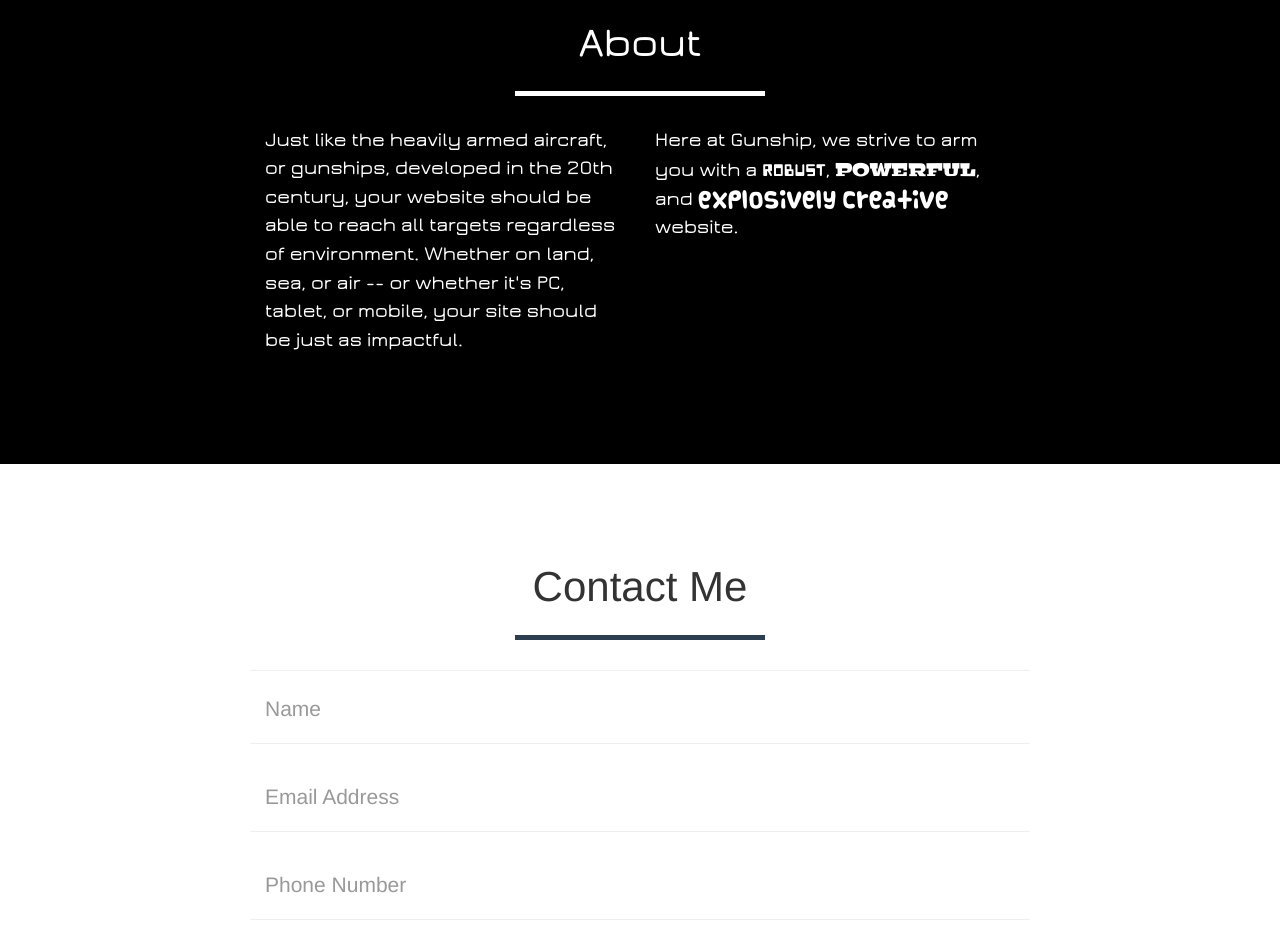
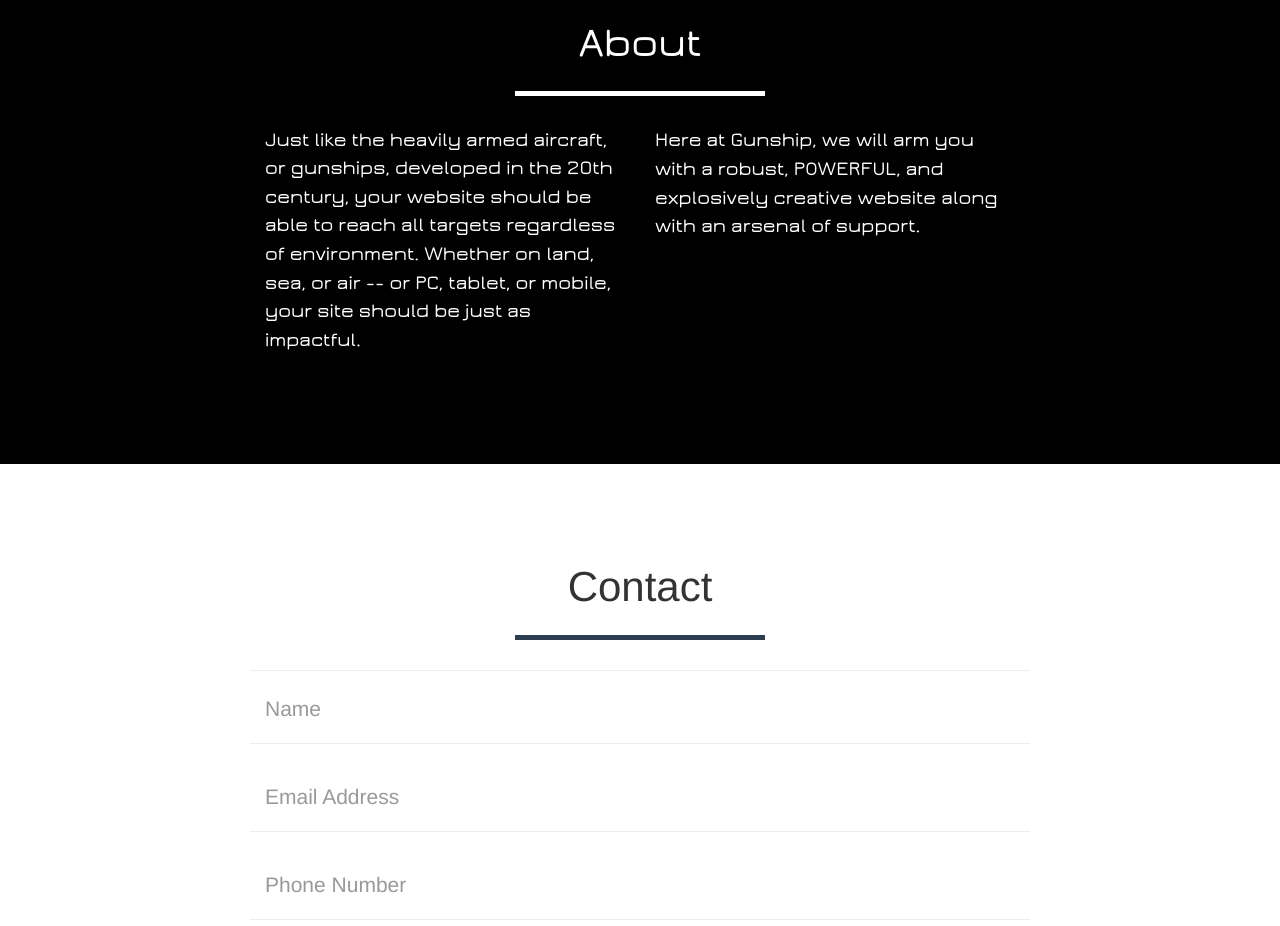
Before and after one commit to matthewsparr/gunship, a website with bundled scripts: page client/index.html in a window 1280 px wide. Shown: the part 1440-2366 px from the top of the page. Built offline with nearby package versions, Linux system fonts and the light colour scheme.

Commit message:
scaling on keys

```diff
--- a/client/css/freelancer.css
+++ b/client/css/freelancer.css
@@ -690,17 +690,14 @@
 }
 
 #robust {
-  font-family: "data";
   font-size: 20px;
 }
 
 #powerful {
-  font-family: "Bigfish";
     font-size: 20px;
 }
 
 #creative {
-  font-family: "Vanilla";
     font-size: 20px;
 }
 
--- a/client/index.html
+++ b/client/index.html
@@ -9,7 +9,7 @@
     <meta name="description" content="">
     <meta name="author" content="">
 
-    <title>Freelancer - Start Bootstrap Theme</title>
+    <title>Gunship</title>
 
     <!-- Bootstrap Core CSS -->
     <link href="vendor/bootstrap/css/bootstrap.min.css" rel="stylesheet">
@@ -152,15 +152,15 @@
                 <div class="col-lg-4 col-lg-offset-2">
                     <p>Just like the heavily armed aircraft, or gunships, developed in the 20th century,
     your website should be able to reach all targets regardless of environment. Whether on
-    land, sea, or air -- or whether it's PC, tablet, or mobile, your site should
+    land, sea, or air -- or PC, tablet, or mobile, your site should
     be just as impactful.
  </p>
  </div>
 
                 <div class="col-lg-4" id="secondAbout">
-                    <p> Here at <span id="gunship"></span>Gunship, we strive to arm you with a <span id="robust">robust</span>,
+                    <p> Here at <span id="gunship"></span>Gunship, we will arm you with a <span id="robust">robust</span>,
     <span id="powerful">POWERFUL</span>, and <span id="creative">explosively creative</span>
-    website.
+    website along with an arsenal of support.
     </p>
                 </div>
 
@@ -173,7 +173,7 @@
         <div class="container">
             <div class="row">
                 <div class="col-lg-12 text-center">
-                    <h2>Contact Me</h2>
+                    <h2>Contact</h2>
                     <hr class="star-primary">
                 </div>
             </div>
```
